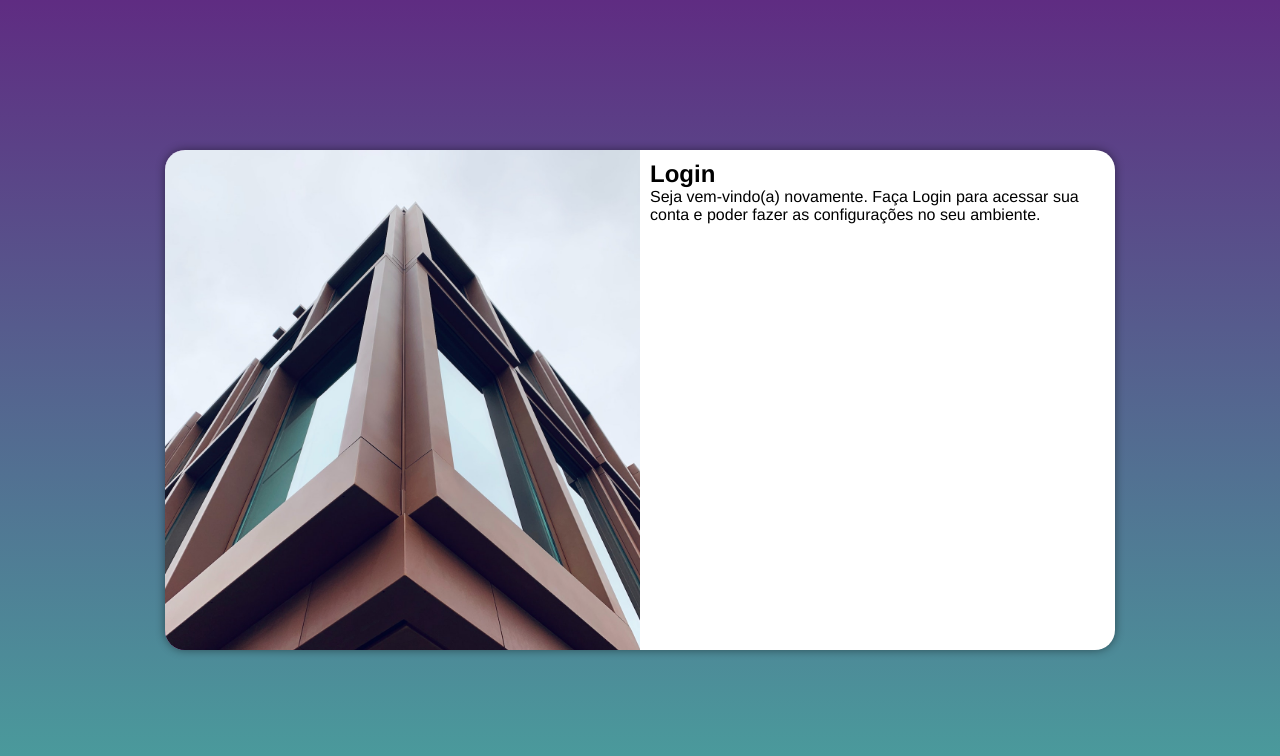
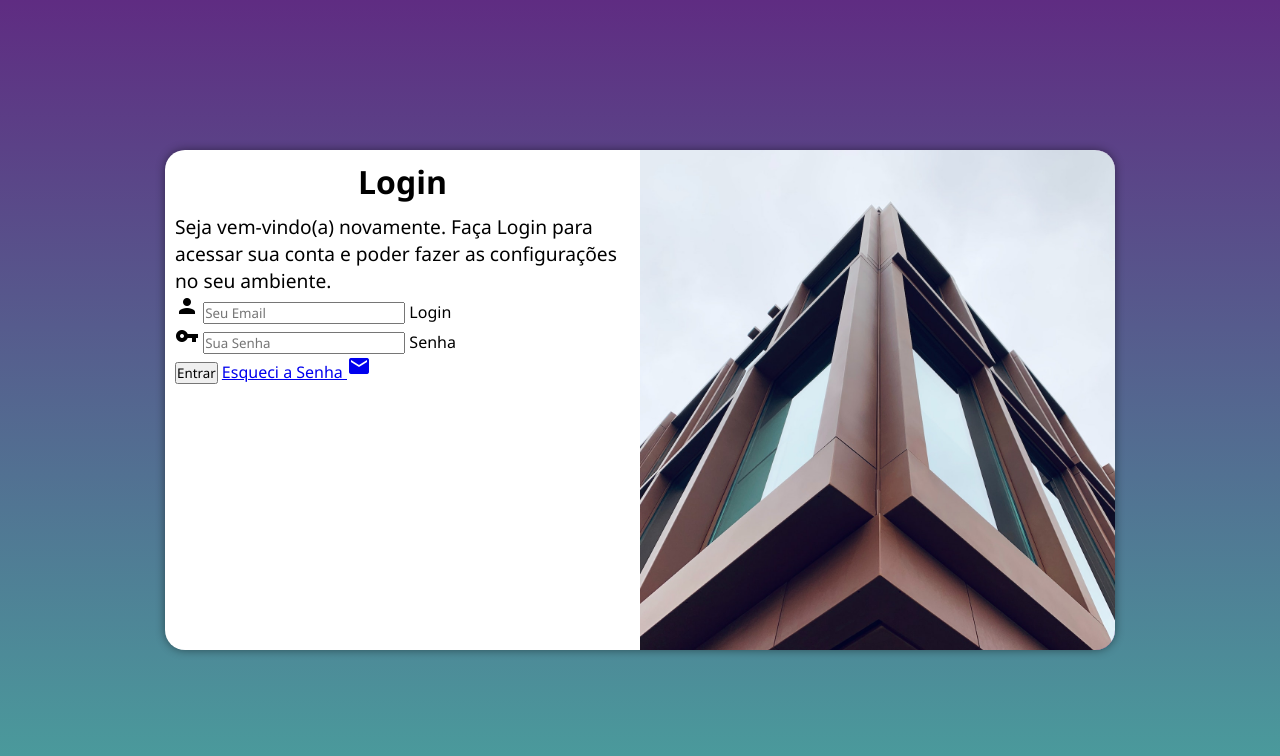
Before and after one commit to angelitahelt/projeto-login, a plain HTML site: page index.html in a window 1280 px wide. Drawn offline with Linux system fonts and the light colour scheme.

Commit message:
Atualizei Projeto Login

```diff
--- a/estilos/media-query.css
+++ b/estilos/media-query.css
@@ -26,12 +26,18 @@
         width: 950px;
     }
     section#login > div#imagem {
-        float: left;
+        float: right;
         width: 50%;
         height: 100%;
     }
     section#login > div#formulario {
-        float: right;
+        float: left;
         width: 50%;
     }
+    div#formulario > h1 {
+        font-size: 2em;
+    }
+    div#formulario > p {
+        font-size: 1.2em;
+    }
 }
--- a/estilos/style.css
+++ b/estilos/style.css
@@ -7,7 +7,7 @@ lilás: #5f2c82
 */
 
 * {
-    font-family: 'Franklin Gothic Medium', 'Arial Narrow', Arial, sans-serif;
+    font-family: 'Segoe UI', Tahoma, Geneva, Verdana, sans-serif;
     padding: 0px;
     margin: 0px;
     box-sizing: border-box;
@@ -52,3 +52,12 @@ section#login > div#formulario {
     display: block;
     padding: 10px;
 }
+
+div#formulario > h1 {
+    text-align: center;
+    margin-bottom: 10px;
+}
+
+div#formulario > p {
+    font-size: 0.8em;
+}
--- a/index.html
+++ b/index.html
@@ -6,6 +6,7 @@
     <meta name="viewport" content="width=device-width, initial-scale=1.0">
     <link rel="stylesheet" href="estilos/style.css">
     <link rel="stylesheet" href="estilos/media-query.css">
+    <link href="https://fonts.googleapis.com/icon?family=Material+Icons" rel="stylesheet">
     <title>Login</title>
 </head>
 <body>
@@ -17,7 +18,21 @@
                 <h1>Login</h1>
                 <p>Seja vem-vindo(a) novamente. Faça Login para acessar sua conta e poder fazer
                     as configurações no seu ambiente.</p>
-                    <form action="login.php" method="post"></form>
+                    <form action="login.php" method="post" autocomplete="on">
+                        <div class="campo">
+                            <span class="material-icons">person</span>
+                            <input type="email" name="login" id="ilogin" placeholder="Seu Email" autocomplete="email" required maxlength="30">
+                            <label for="ilogin">Login</label>
+                        </div>
+                        <div class="campo">
+                            <span class="material-icons">vpn_key</span>
+                            <input type="password" name="senha" id="isenha" placeholder="Sua Senha" autocomplete="current-password" required maxlength="20" minlength="8">
+                            <label for="isenha">Senha</label>
+                        </div>
+                        <input type="submit" value="Entrar">
+                        <a href="esqueci.html">Esqueci a Senha <span class="material-icons">mail</span></a>
+
+                    </form>
             </div>
         </section>
     </main>
```
